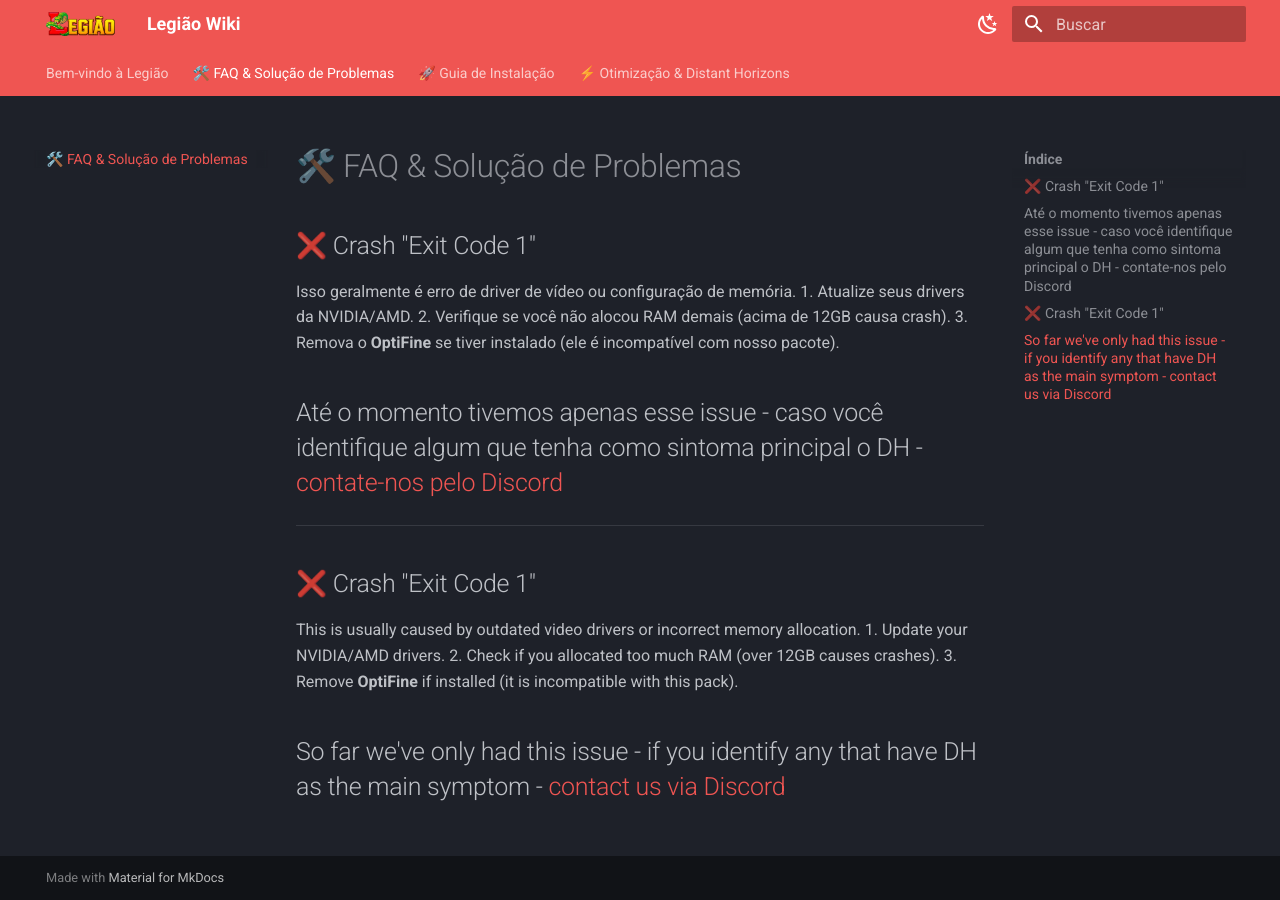
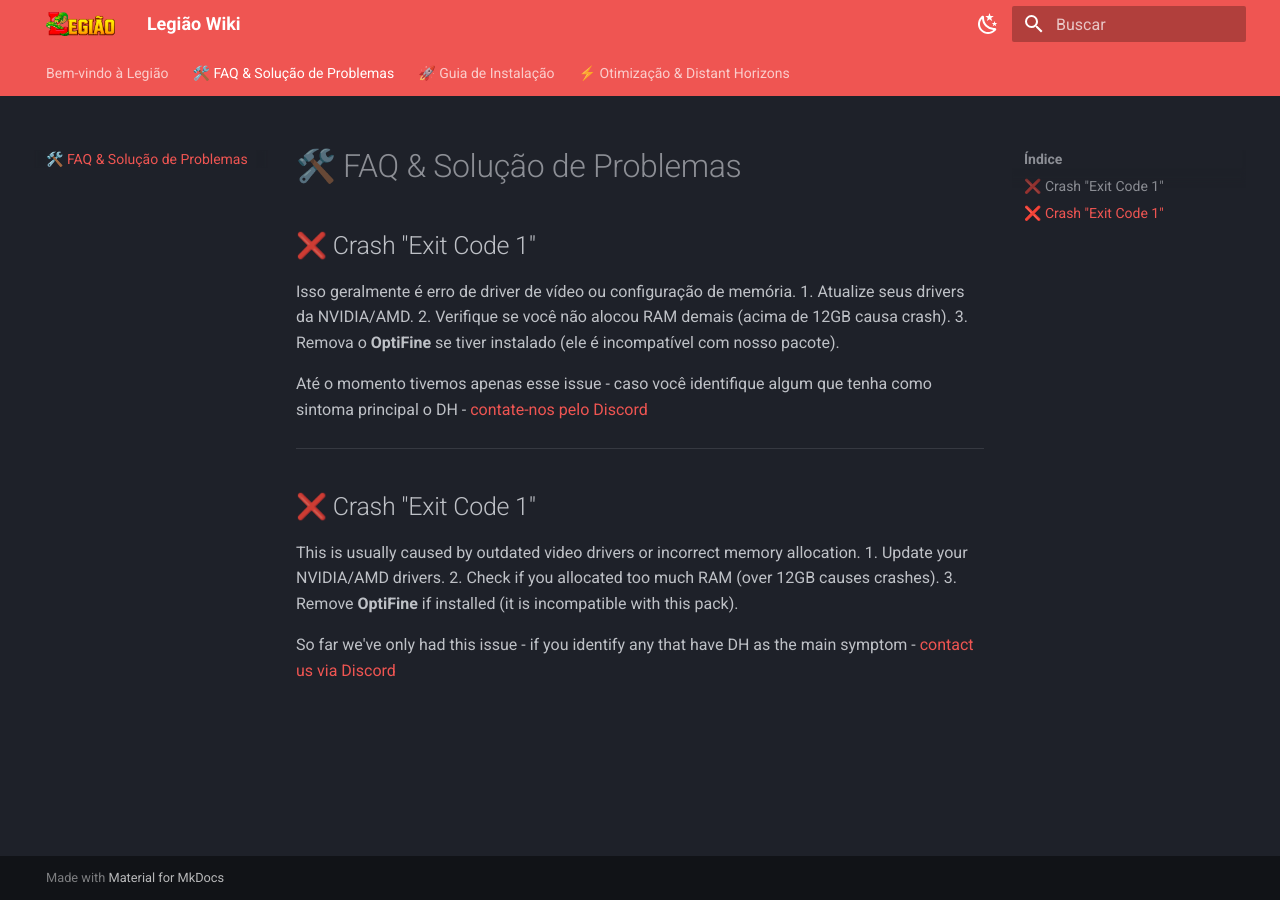
Before and after one commit to ImEXPLO/Legiao-Wiki, an MkDocs documentation site: the page built from docs/faq.md, in a window 1280 px wide. Built offline with MkDocs 1.6.1 and Material for MkDocs 9.7.7, drawn with Linux system fonts in a browser that asks for light colours.

```diff
--- a/docs/faq.md
+++ b/docs/faq.md
@@ -6,7 +6,7 @@ Isso geralmente é erro de driver de vídeo ou configuração de memória.
 2.  Verifique se você não alocou RAM demais (acima de 12GB causa crash).
 3.  Remova o **OptiFine** se tiver instalado (ele é incompatível com nosso pacote).
 
-## Até o momento tivemos apenas esse issue - caso você identifique algum que tenha como sintoma principal o DH - [contate-nos pelo Discord](https://discord.gg/ys343ZvA5Q)
+Até o momento tivemos apenas esse issue - caso você identifique algum que tenha como sintoma principal o DH - [contate-nos pelo Discord](https://discord.gg/ys343ZvA5Q)
 
 ---
 
@@ -16,4 +16,4 @@ This is usually caused by outdated video drivers or incorrect memory allocation.
 2.  Check if you allocated too much RAM (over 12GB causes crashes).
 3.  Remove **OptiFine** if installed (it is incompatible with this pack).
 
-## So far we've only had this issue - if you identify any that have DH as the main symptom - [contact us via Discord](https://discord.gg/ys343ZvA5Q)
+So far we've only had this issue - if you identify any that have DH as the main symptom - [contact us via Discord](https://discord.gg/ys343ZvA5Q)
```
Also changed, not shown: docs/index.md (+2 -2 lines), docs/otimizacao.md (+8 -0 lines), docs/assets/logo-legiao-minimum.png.
